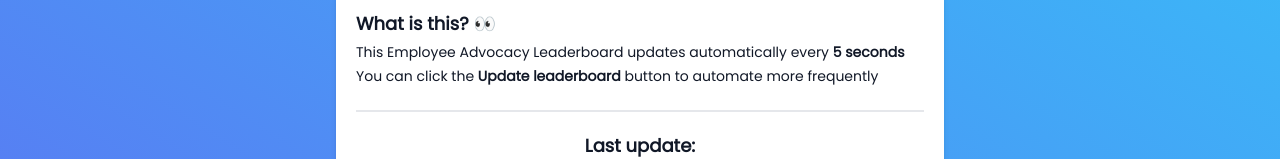
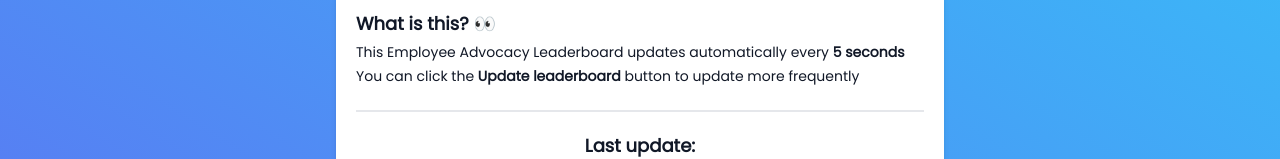
Before and after one commit to juhana-peltomaa/leaderboard, a React (Create React App) app: page / in a window 1280 px wide. Shown: the part 160-319 px from the top of the page. Built offline with nearby package versions, Linux system fonts and the light colour scheme; no server answers.

Commit message:
updated oauth key

```diff
--- a/src/App.js
+++ b/src/App.js
@@ -3,7 +3,7 @@ import React, { useEffect, useState } from 'react';
 import {motion, Reorder} from 'framer-motion';
 
 
-const ACCESS_TOKEN = "ya29.a0AbVbY6MoT41fR-e54Bh9jX92eB04M3nY9y6MwtCtoKUgoOWsYcwYJlQvdauKyCJ1BTI5wcxh3OA6wSQ1VwcbhRdMwDYIy-5tfuLjNCTiC8NBiBDryKKJnLMSo9LDaflr11MfD_TS8GQe0ekojN6-aJJl647Oj90aCgYKAUsSARISFQFWKvPlcFY4xCDFjFmKOB9B2hpPBQ0166"
+const ACCESS_TOKEN = "ya29.a0AbVbY6OJVFIJDU58FBuEPywJrI1RkTrFMAJ-25b6d5w87vC6W1C-5KodusJ9z-o7_0gbT9P_G7eiyOtOaJYRlnzFUzIeZFLUNGPl-NvPYluf88RYpdsTmcC4SnibtsRE5c2BKIx1bEsgKWJVSnGDT9e7NRQXaCgYKASYSARISFQFWKvPl2Oguk3OlEpVCLljwRXmmZA0163"
 const SHEET_ID = "1E2dtvCZzllJXFqhZP2kLfNWAihF52KTuB4NJKrbP5CY"
 
 function App() {
@@ -95,7 +95,7 @@ function App() {
                 <p className="mt-1 text-sm font-normal text-gray-900 dark:text-gray-900">
                  This Employee Advocacy Leaderboard updates automatically every <strong>5 seconds</strong></p>
                  <p className="mt-1 text-sm font-normal text-gray-900 dark:text-gray-900">
-                 You can click the <strong>Update leaderboard</strong> button to automate more frequently</p>
+                 You can click the <strong>Update leaderboard</strong> button to update more frequently</p>
                   <p className="border-b-2 pb-5 border-gray-200 mt-1 text-sm font-normal text-gray-900 dark:text-gray-900">
                   </p>
                   <p className="font-semibold pt-5 text-lg text-center">Last update:</p>
```
